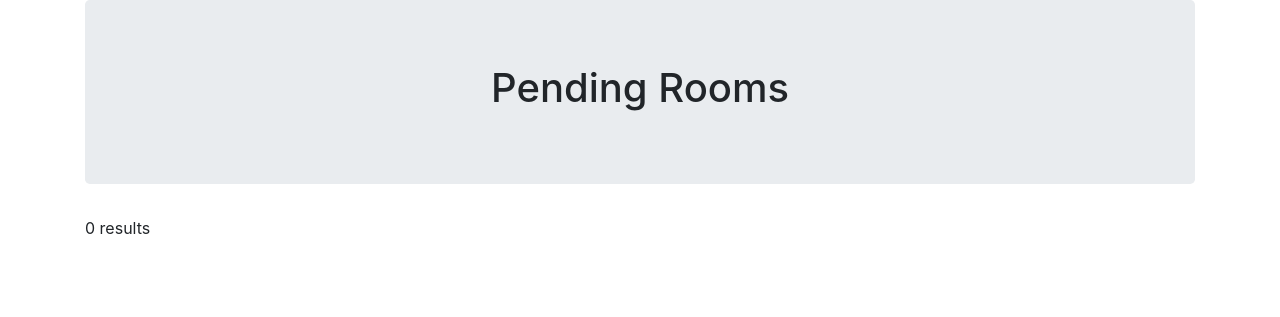
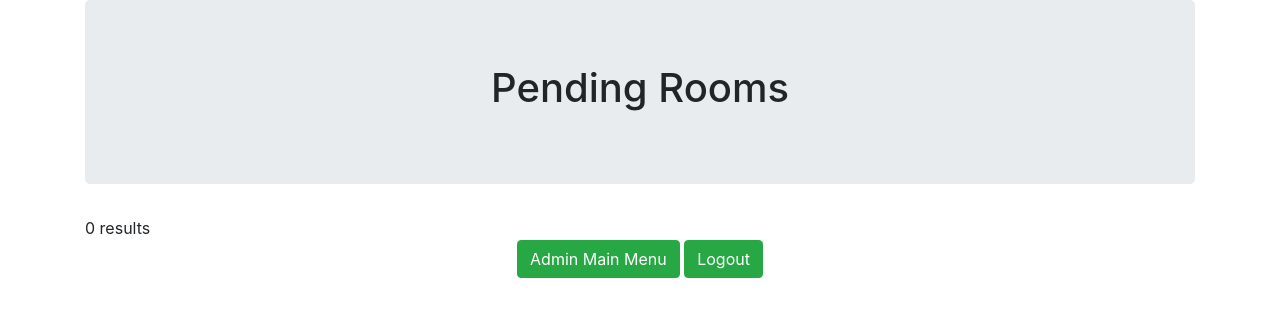
Before and after one commit to SofEng22016/blacknasarain, a PHP site: page /viewPendingRooms.php in a window 1280 px wide. Shown: the top 317 px of the page. Run offline with PHP 8.4, Linux system fonts and the light colour scheme; the visitor is signed in with stand-in values (Sample User, id 1); tables that the repository leaves empty or names only in its code hold one stand-in row (values such as "Sample post"); some libraries are stand-ins or nearby versions.

Commit message:
Now has Logout Button and redirect to Admin Main Menu

```diff
--- a/viewPendingRooms.php
+++ b/viewPendingRooms.php
@@ -1,3 +1,14 @@
+<?php
+	session_start();
+	$username = $_SESSION['username'];
+	$_SESSION['username'] = $username;
+
+	if(!$_SESSION['username']){
+		$msg = "Please log in as an admin first!";
+		header("Location: login.php?msg=$msg");
+	} else
+?>
+
 <!DOCTYPE HTML PUBLIC "-//W3C//DTD HTML 4.01 Frameset//EN">
 <html>
 <head>
@@ -59,9 +70,10 @@
    		echo "<td>".$row['date']."</td>";
    		echo "<td>".$row['time']."</td>";
    		echo "</tr>";
-   		echo "</table>";
+
 
    	}
+   	echo "</table>";
    } else {
    	echo "0 results";
    }
@@ -70,6 +82,10 @@
 
    $conn->close();
    ?>
+   <br>
+   <p align='center'>
+   <input type ="button" class="btn btn-success" onClick="window.location='adminWindow.php'" value ="Admin Main Menu"/>
+   <input type ="button" class="btn btn-success" onClick="window.location='logout.php'" value ="Logout"/></p>
    </div>
     </div>
 
```
